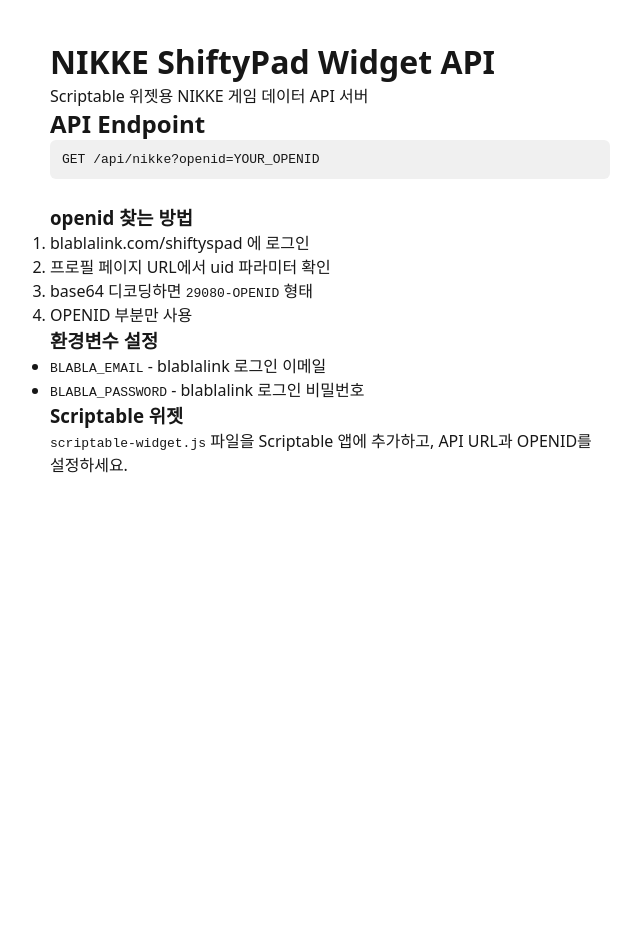
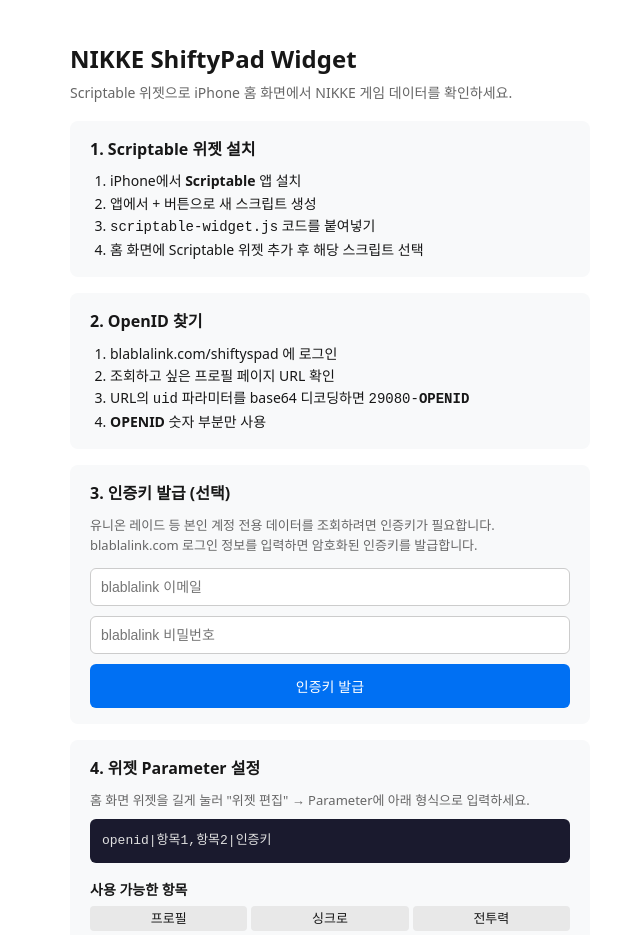
Before and after one commit to Uragirimono00/shifty-pad-widjet-server, a Next.js app: page / in a window 1280 px wide. Shown: the top 935 px of the page, without its empty margins (310-951 px from the left). Before the commit the page ends 800 px from the top, so only its background shows below. Built offline with nearby package versions, Linux system fonts and the light colour scheme.

Commit message:
인덱스 페이지 개선 및 위젯 스타일 변경

```diff
--- a/app/page.tsx
+++ b/app/page.tsx
@@ -1,32 +1,186 @@
+"use client";
+
+import { useState } from "react";
+
 export default function Home() {
+  const [email, setEmail] = useState("");
+  const [password, setPassword] = useState("");
+  const [authKey, setAuthKey] = useState("");
+  const [error, setError] = useState("");
+  const [loading, setLoading] = useState(false);
+
+  async function handleSubmit(e: React.FormEvent) {
+    e.preventDefault();
+    setError("");
+    setAuthKey("");
+    setLoading(true);
+    try {
+      const res = await fetch("/api/auth", {
+        method: "POST",
+        headers: { "Content-Type": "application/json" },
+        body: JSON.stringify({ email, password }),
+      });
+      const data = await res.json();
+      if (data.success) {
+        setAuthKey(data.key);
+      } else {
+        setError(data.error || "발급 실패");
+      }
+    } catch {
+      setError("서버 오류");
+    } finally {
+      setLoading(false);
+    }
+  }
+
+  const sectionStyle = {
+    background: "#f8f9fa",
+    borderRadius: 8,
+    padding: "16px 20px",
+    marginTop: 16,
+  };
+
+  const codeStyle = {
+    display: "block" as const,
+    background: "#1a1a2e",
+    color: "#e0e0e0",
+    padding: 12,
+    borderRadius: 6,
+    fontSize: 13,
+    fontFamily: "monospace",
+    wordBreak: "break-all" as const,
+    marginTop: 8,
+  };
+
   return (
-    <div style={{ maxWidth: 600, margin: "40px auto", padding: "0 20px", fontFamily: "system-ui" }}>
-      <h1>NIKKE ShiftyPad Widget API</h1>
-      <p>Scriptable 위젯용 NIKKE 게임 데이터 API 서버</p>
+    <div style={{ maxWidth: 560, margin: "40px auto", padding: "0 20px", fontFamily: "system-ui", lineHeight: 1.6 }}>
+      <h1 style={{ fontSize: 24, marginBottom: 4 }}>NIKKE ShiftyPad Widget</h1>
+      <p style={{ color: "#666", fontSize: 14, marginTop: 0 }}>
+        Scriptable 위젯으로 iPhone 홈 화면에서 NIKKE 게임 데이터를 확인하세요.
+      </p>
 
-      <h2>API Endpoint</h2>
-      <code style={{ display: "block", background: "#f0f0f0", padding: 12, borderRadius: 6 }}>
-        GET /api/nikke?openid=YOUR_OPENID
-      </code>
+      {/* 1단계: 위젯 설치 */}
+      <div style={sectionStyle}>
+        <h2 style={{ fontSize: 16, margin: "0 0 8px" }}>1. Scriptable 위젯 설치</h2>
+        <ol style={{ margin: 0, paddingLeft: 20, fontSize: 14 }}>
+          <li>iPhone에서 <strong>Scriptable</strong> 앱 설치</li>
+          <li>앱에서 + 버튼으로 새 스크립트 생성</li>
+          <li><code>scriptable-widget.js</code> 코드를 붙여넣기</li>
+          <li>홈 화면에 Scriptable 위젯 추가 후 해당 스크립트 선택</li>
+        </ol>
+      </div>
 
-      <h3 style={{ marginTop: 24 }}>openid 찾는 방법</h3>
-      <ol>
-        <li>blablalink.com/shiftyspad 에 로그인</li>
-        <li>프로필 페이지 URL에서 uid 파라미터 확인</li>
-        <li>base64 디코딩하면 <code>29080-OPENID</code> 형태</li>
-        <li>OPENID 부분만 사용</li>
-      </ol>
+      {/* 2단계: OpenID */}
+      <div style={sectionStyle}>
+        <h2 style={{ fontSize: 16, margin: "0 0 8px" }}>2. OpenID 찾기</h2>
+        <ol style={{ margin: 0, paddingLeft: 20, fontSize: 14 }}>
+          <li><a href="https://www.blablalink.com/shiftyspad" target="_blank" rel="noreferrer">blablalink.com/shiftyspad</a> 에 로그인</li>
+          <li>조회하고 싶은 프로필 페이지 URL 확인</li>
+          <li>URL의 <code>uid</code> 파라미터를 base64 디코딩하면 <code>29080-<strong>OPENID</strong></code></li>
+          <li><strong>OPENID</strong> 숫자 부분만 사용</li>
+        </ol>
+      </div>
 
-      <h3>환경변수 설정</h3>
-      <ul>
-        <li><code>BLABLA_EMAIL</code> - blablalink 로그인 이메일</li>
-        <li><code>BLABLA_PASSWORD</code> - blablalink 로그인 비밀번호</li>
-      </ul>
+      {/* 3단계: 인증키 */}
+      <div style={sectionStyle}>
+        <h2 style={{ fontSize: 16, margin: "0 0 8px" }}>3. 인증키 발급 (선택)</h2>
+        <p style={{ fontSize: 13, color: "#666", margin: "0 0 12px" }}>
+          유니온 레이드 등 본인 계정 전용 데이터를 조회하려면 인증키가 필요합니다.<br />
+          blablalink.com 로그인 정보를 입력하면 암호화된 인증키를 발급합니다.
+        </p>
 
-      <h3>Scriptable 위젯</h3>
-      <p>
-        <code>scriptable-widget.js</code> 파일을 Scriptable 앱에 추가하고,
-        API URL과 OPENID를 설정하세요.
+        <form onSubmit={handleSubmit} style={{ display: "flex", flexDirection: "column", gap: 10 }}>
+          <input
+            type="email"
+            placeholder="blablalink 이메일"
+            value={email}
+            onChange={(e) => setEmail(e.target.value)}
+            required
+            style={{ padding: 10, borderRadius: 6, border: "1px solid #ccc", fontSize: 14 }}
+          />
+          <input
+            type="password"
+            placeholder="blablalink 비밀번호"
+            value={password}
+            onChange={(e) => setPassword(e.target.value)}
+            required
+            style={{ padding: 10, borderRadius: 6, border: "1px solid #ccc", fontSize: 14 }}
+          />
+          <button
+            type="submit"
+            disabled={loading}
+            style={{
+              padding: 12, borderRadius: 6, border: "none",
+              background: loading ? "#999" : "#0070f3", color: "#fff",
+              fontSize: 14, cursor: loading ? "wait" : "pointer",
+            }}
+          >
+            {loading ? "발급 중..." : "인증키 발급"}
+          </button>
+        </form>
+
+        {error && <p style={{ color: "red", marginTop: 8, fontSize: 13 }}>{error}</p>}
+
+        {authKey && (
+          <div style={{ marginTop: 16 }}>
+            <p style={{ fontSize: 13, color: "#0070f3", fontWeight: "bold", margin: "0 0 8px" }}>
+              발급 완료! 아래 인증키를 복사하세요.
+            </p>
+            <textarea
+              readOnly
+              value={authKey}
+              rows={3}
+              style={{
+                width: "100%", padding: 10, borderRadius: 6, border: "1px solid #ccc",
+                fontSize: 11, fontFamily: "monospace", wordBreak: "break-all", resize: "none",
+                boxSizing: "border-box",
+              }}
+              onClick={(e) => (e.target as HTMLTextAreaElement).select()}
+            />
+            <p style={{ fontSize: 11, color: "#999", margin: "8px 0 0" }}>
+              * 인증키는 서버에 저장되지 않습니다. 분실 시 다시 발급받으세요.<br />
+              * 인증키에 로그인 정보가 암호화되어 있으므로 타인에게 공유하지 마세요.
+            </p>
+          </div>
+        )}
+      </div>
+
+      {/* 4단계: Parameter 설정 */}
+      <div style={sectionStyle}>
+        <h2 style={{ fontSize: 16, margin: "0 0 8px" }}>4. 위젯 Parameter 설정</h2>
+        <p style={{ fontSize: 13, color: "#666", margin: "0 0 8px" }}>
+          홈 화면 위젯을 길게 눌러 &quot;위젯 편집&quot; → Parameter에 아래 형식으로 입력하세요.
+        </p>
+
+        <code style={codeStyle}>openid|항목1,항목2|인증키</code>
+
+        <h3 style={{ fontSize: 14, margin: "16px 0 4px" }}>사용 가능한 항목</h3>
+        <div style={{
+          display: "grid", gridTemplateColumns: "1fr 1fr 1fr",
+          gap: 4, fontSize: 13, marginTop: 4,
+        }}>
+          {["프로필", "싱크로", "전투력", "타워", "캠페인", "작전인원", "코스튬", "오버클럭", "니케", "미션", "보관함", "유니온", "레이드"].map((f) => (
+            <span key={f} style={{ background: "#e8e8e8", borderRadius: 4, padding: "2px 8px", textAlign: "center" }}>
+              {f}
+            </span>
+          ))}
+        </div>
+
+        <h3 style={{ fontSize: 14, margin: "16px 0 4px" }}>예시</h3>
+        <code style={{ ...codeStyle, fontSize: 11 }}>
+          5811974927458150963|싱크로,전투력,레이드|인증키
+        </code>
+        <code style={{ ...codeStyle, fontSize: 11, marginTop: 4 }}>
+          5811974927458150963|전체|인증키
+        </code>
+        <code style={{ ...codeStyle, fontSize: 11, marginTop: 4 }}>
+          5811974927458150963|미션,레이드
+          <span style={{ color: "#888" }}> ← 인증키 생략 시 서버 기본 계정</span>
+        </code>
+      </div>
+
+      <p style={{ fontSize: 11, color: "#bbb", marginTop: 24, textAlign: "center" }}>
+        NIKKE ShiftyPad Widget Server
       </p>
     </div>
   );
```
Also changed, not shown: scriptable-widget.js (+13 -6 lines).
